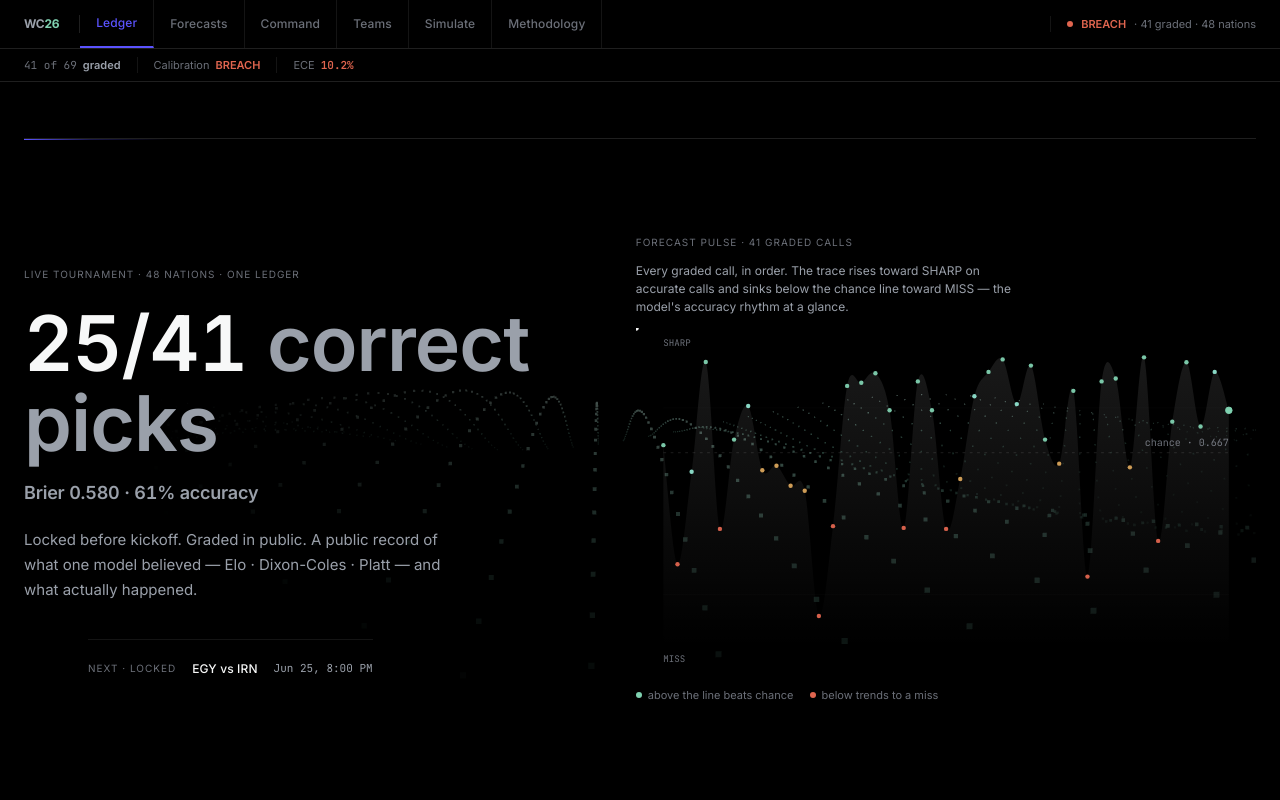
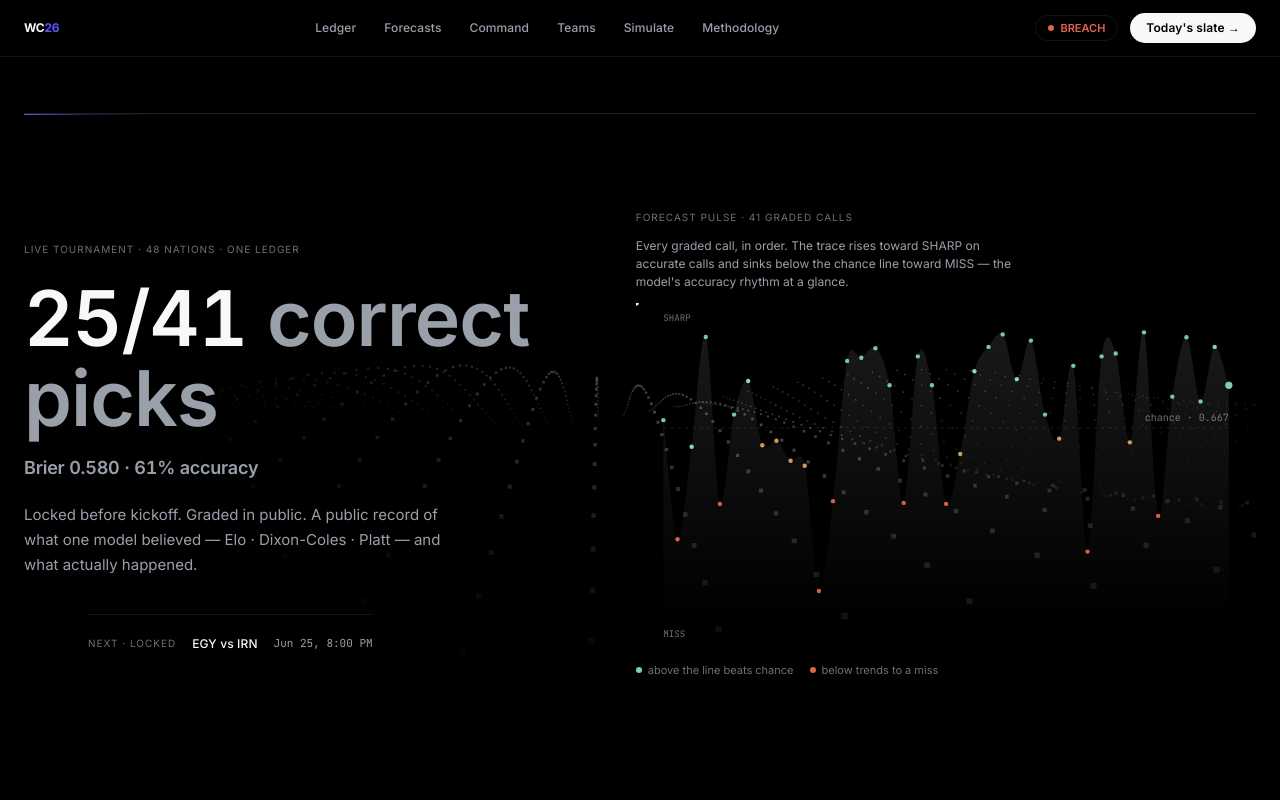
Before and after one commit to Sanjaayyy7/wc26-matchday-briefing, a Next.js app: page / in a window 1280 px wide. Shown: the top 800 px of the page. Built offline with nearby package versions, Linux system fonts and the light colour scheme.

Commit message:
feat(nav): Codex single-bar header — centered links, ghost BREACH chip, solid CTA pill

```diff
--- a/components/wc26-shell-header.tsx
+++ b/components/wc26-shell-header.tsx
@@ -37,14 +37,12 @@ export function WC26ShellHeader({
   const textCls = statusTextCls(systemHealth.status);
 
   return (
-    <GlassHeader>
-      {/* Nav */}
-      <nav className="flex-shrink-0 border-b border-[var(--line)]">
-        <div className="flex h-12 items-center px-6 gap-0">
-          <Link href="/" className="flex-shrink-0 text-label font-bold tracking-tight pr-5 border-r border-[var(--line)]">
-            WC<span className="text-[var(--up)]">26</span>
+    <GlassHeader className="bg-[color-mix(in_oklab,var(--canvas)_72%,transparent)] border-[var(--hairline)]">
+      <nav className="mx-auto flex h-14 w-full max-w-7xl items-center gap-6 px-6">
+        <Link href="/" className="shrink-0 text-label font-bold tracking-tight text-[var(--ink)]">
+          WC<span className="text-[var(--accent)]">26</span>
         </Link>
-          <div className="flex flex-1">
+        <div className="hidden flex-1 items-center justify-center gap-7 md:flex">
           {WC26_NAV.map((tab) => {
             const active = tab.routeKey === route;
             return (
@@ -52,10 +50,8 @@ export function WC26ShellHeader({
                 key={tab.href}
                 href={tab.href}
                 className={[
-                    "flex h-12 items-center px-4 text-label border-r border-[var(--hairline)] transition-colors duration-300",
-                    active
-                      ? "text-[var(--accent)] border-b-2 border-b-[var(--accent)]"
-                      : "text-[var(--ink-faint)] hover:text-[var(--ink-muted)]",
+                  "ix-link text-label",
+                  active ? "text-[var(--ink)]" : "text-[var(--ink-muted)]",
                 ].join(" ")}
               >
                 {tab.label}
@@ -63,30 +59,20 @@ export function WC26ShellHeader({
             );
           })}
         </div>
-          <div className="flex items-center gap-2 pl-4 border-l border-[var(--hairline)] text-slight">
+        {extra && <div className="hidden items-center gap-2 lg:flex">{extra}</div>}
+        <div className="ml-auto flex shrink-0 items-center gap-3 md:ml-0">
+          <span className="ix-chip inline-flex items-center gap-1.5 rounded-[var(--radius-pill)] px-3 py-1 text-fine">
             <span className="inline-block h-1.5 w-1.5 rounded-full" style={{ backgroundColor: dotColor }} />
             <span className={`font-semibold ${textCls}`}>{systemHealth.status}</span>
-            <span className="text-[var(--ink-faint)]">· {systemHealth.graded} graded · 48 nations</span>
-          </div>
+          </span>
+          <Link
+            href="/matches"
+            className="hidden rounded-[var(--radius-pill)] bg-[var(--ink)] px-4 py-1.5 text-label font-semibold text-[var(--canvas)] transition-opacity duration-300 hover:opacity-90 sm:inline-block"
+          >
+            Today&apos;s slate →
+          </Link>
         </div>
       </nav>
-
-      {/* Status rail */}
-      <div className="flex-shrink-0 flex h-8 items-center px-6 gap-0 text-fine">
-        <div className="flex items-center gap-1.5 pr-4 border-r border-[var(--hairline)] text-[var(--ink-faint)]">
-          <span className="data-mono tabular">{systemHealth.graded} of {systemHealth.total}</span>
-          <span className="font-semibold text-[var(--ink-muted)]">graded</span>
-        </div>
-        <div className="flex items-center gap-1.5 px-4 border-r border-[var(--hairline)] text-[var(--ink-faint)]">
-          <span>Calibration</span>
-          <span className={`font-semibold ${textCls}`}>{systemHealth.status}</span>
-        </div>
-        <div className="flex items-center gap-1.5 px-4 text-[var(--ink-faint)]">
-          <span>ECE</span>
-          <span className={`font-semibold data-mono tabular ${textCls}`}>{(systemHealth.ece * 100).toFixed(1)}%</span>
-        </div>
-        {extra}
-      </div>
     </GlassHeader>
   );
 }
```
Lines whose indentation alone changed are shown as unchanged.
